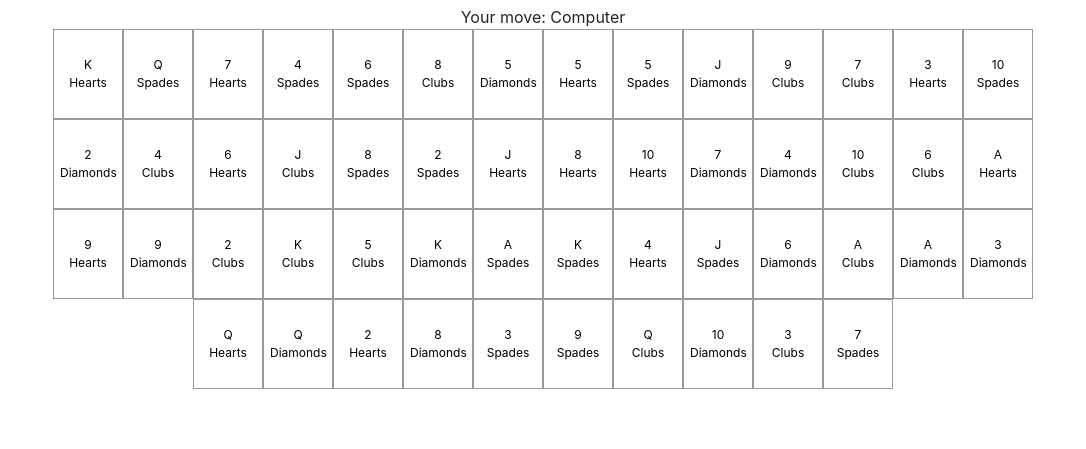
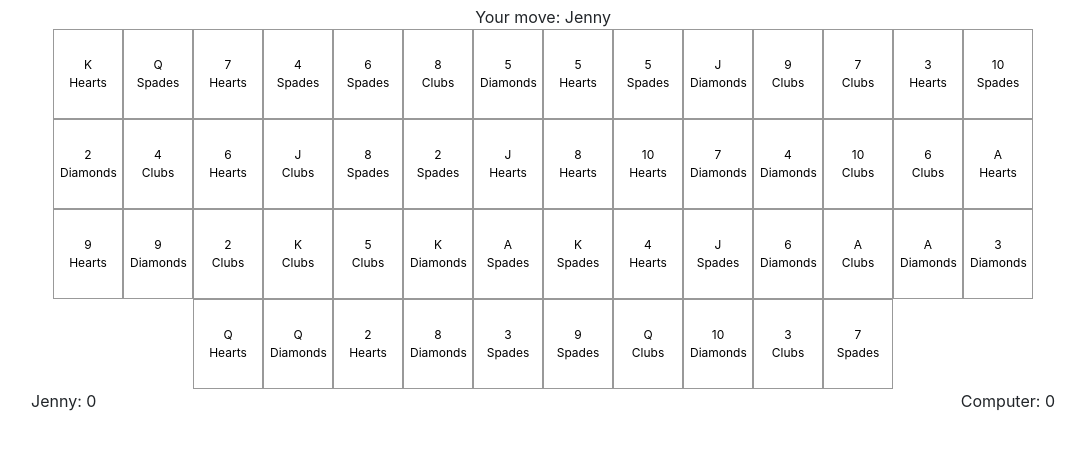
Before and after one commit to Jafsari/matchingCards, a React app: page / in a window 1280 px wide. Shown: the part 169-618 px from the top of the page, without its empty margins (97-1183 px from the left). Built offline with nearby package versions, Linux system fonts and the light colour scheme.

Commit message:
scoreboard and 2 player functionality added

```diff
--- a/src/index.css
+++ b/src/index.css
@@ -17,3 +17,8 @@ body {
     text-align: center;
     width: 70px;
   }
+
+  .scoreboard {
+    display: flex;
+    justify-content: space-between;
+}
--- a/src/index.js
+++ b/src/index.js
@@ -26,14 +26,26 @@ class Board extends React.Component {
         super(props);
         this.state = {
             cards: shuffle(createDeck()),
+            currentPlayer: true,
+            points: {
+                'Jenny': 0,
+                'Computer': 0
+            }
 
         }
+        this.clicks = 0;
     };
 
     handleClick(i) {
         console.log(this.state.cards);
-        const squares = this.state.cards.slice();
-        this.setState({ squares: squares });
+        this.clicks += 1;
+        if (this.clicks >= 2) {
+            this.setState({
+                currentPlayer: !this.state.currentPlayer
+            })
+            this.clicks = 0;
+        }
+
     }
 
     renderSquare(card) {
@@ -58,6 +70,10 @@ class Board extends React.Component {
                     {cardSquare}
                 </div>
 
+                <div className="scoreboard">
+                    <span id="userScore">Jenny: {this.state.points["Jenny"]}</span>
+                    <span id="computerScore">Computer: {this.state.points["Computer"]}</span>
+                </div>
             </div>
         );
     }
```
